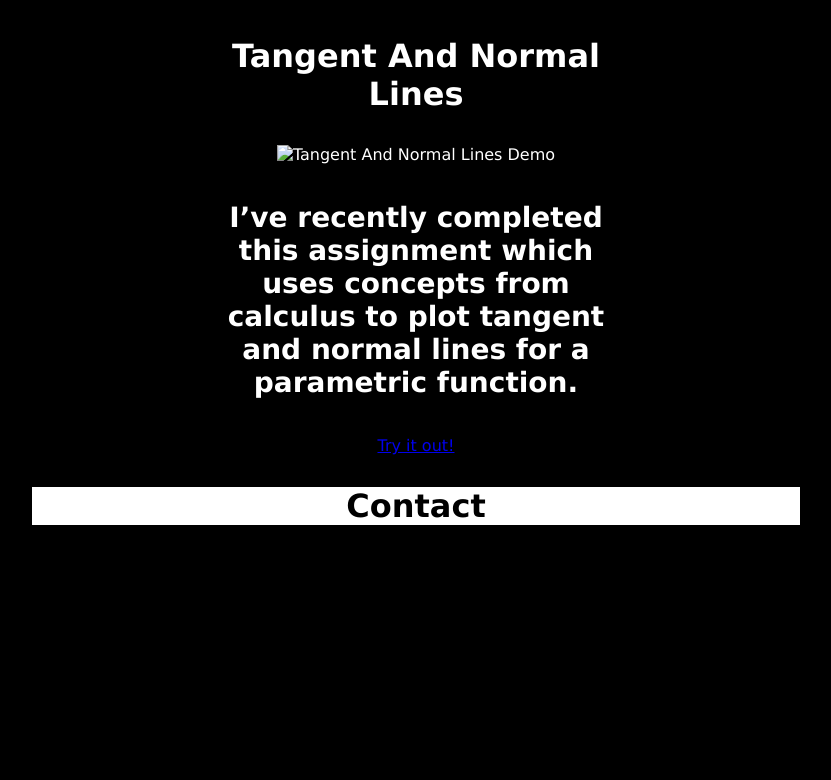
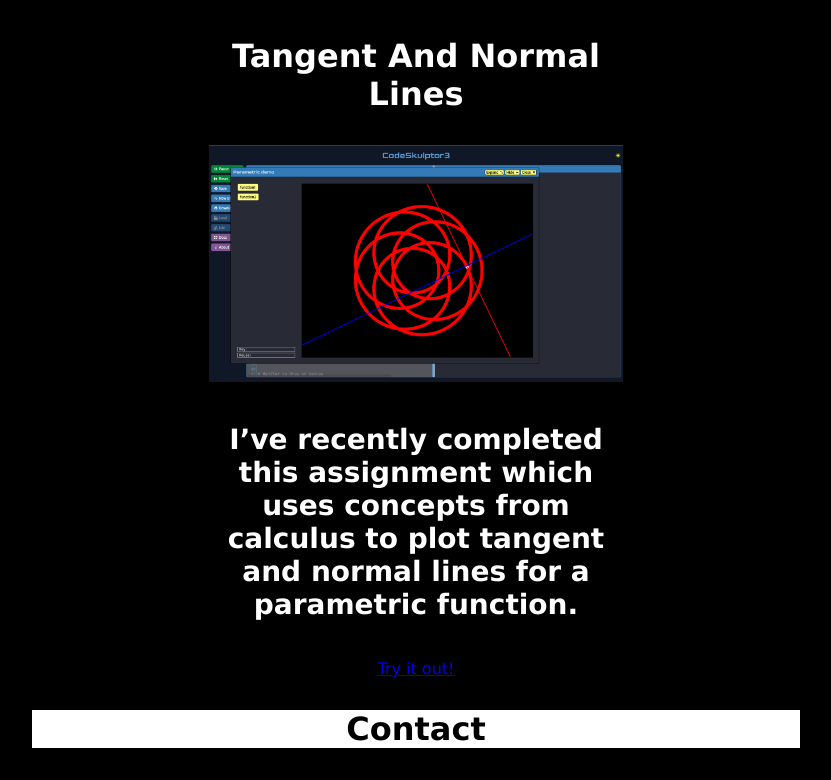
Before and after one commit to zanzan13531/aliceResumeV2, a plain HTML site: page index.html in a window 1280 px wide. Shown: the part 1830-2610 px from the top of the page, without its empty margins (224-1055 px from the left). Before the commit the page ends 2387 px from the top, so only its background shows below. Drawn offline with Linux system fonts and the light colour scheme.

Commit message:
added image in for the project section

```diff
--- a/index.html
+++ b/index.html
@@ -33,7 +33,7 @@
         <div id="tangent_and_normal_lines">
           <h2>Projects</h2>
           <h3>Tangent And Normal Lines</h3>
-          <img src="tangentAndNormalLines.jpg" alt="Tangent And Normal Lines Demo">
+          <img src="tangentAndNormalLines.png" alt="Tangent And Normal Lines Demo">
           <h4>I’ve recently completed this assignment which uses concepts from calculus to plot tangent and normal lines for a parametric function.</h4>
           <a href="https://py3.codeskulptor.org/#user307_IisWK5M8RY_5.py">Try it out!</a>
         </div>
```
Also changed, not shown: tangentAndNormalLines.png (added).
